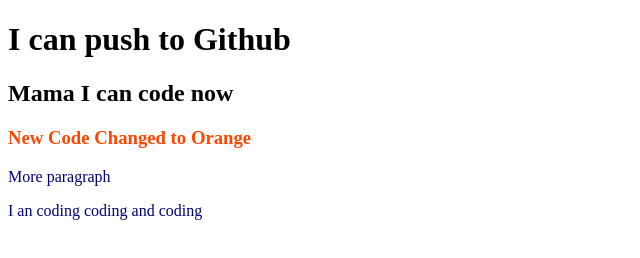
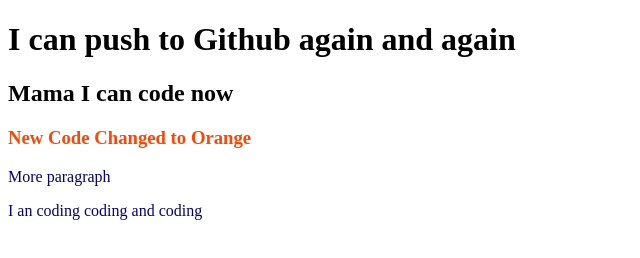
Before and after one commit to NusratJahanGeek/my-second-repo, a plain HTML site: page index.html in a window 1280 px wide. Shown: the whole page, without its empty margins (0-640 px from the left). Drawn offline with Linux system fonts and the light colour scheme.

Commit message:
added text

```diff
--- a/index.html
+++ b/index.html
@@ -8,7 +8,7 @@
     <link rel="stylesheet" href="style.css">
 </head>
 <body>
-    <h1>I can push to Github</h1>
+    <h1>I can push to Github again and again</h1>
     <h2>Mama I can code now</h2>
     <h3>New Code Changed to Orange</h3>
     <p>More paragraph</p>
```
